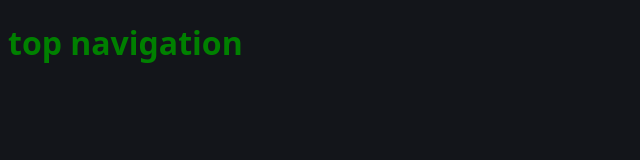
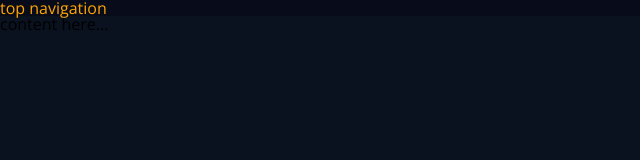
Before and after one commit to JoshuaM1995/portfolio, an Astro site: page / in a window 1280 px wide. Shown: the whole page, without its empty margins (0-640 px from the left). Built offline with nearby package versions, Linux system fonts and the light colour scheme; Astro itself is replaced by a stand-in of ours.

Commit message:
reset css

```diff
--- a/src/components/TopNavigation.astro
+++ b/src/components/TopNavigation.astro
@@ -1,3 +1,7 @@
-<div>
+---
+import "../styles/top-navigation.scss";
+---
+
+<header>
   <h1>top navigation</h1>
-</div>
+</header>
--- a/src/layouts/Layout.astro
+++ b/src/layouts/Layout.astro
@@ -1,4 +1,6 @@
 ---
+import "../styles/reset.css";
+
 interface Props {
   title: string;
 }
@@ -22,6 +24,12 @@
     <meta name="robots" content="index, follow" />
     <meta name="viewport" content="width=device-width" />
     <link rel="icon" type="image/svg+xml" href="/favicon.svg" />
+    <link rel="preconnect" href="https://fonts.googleapis.com" />
+    <link rel="preconnect" href="https://fonts.gstatic.com" crossorigin />
+    <link
+      href="https://fonts.googleapis.com/css2?family=Open+Sans:ital,wght@0,300;0,400;0,500;0,600;0,700;0,800;1,300;1,400;1,500;1,600;1,700;1,800&display=swap"
+      rel="stylesheet"
+    />
     <meta name="generator" content={Astro.generator} />
     <meta
       property="og:title"
@@ -38,32 +46,10 @@
     <slot />
   </body>
 </html>
+
 <style is:global>
-  :root {
-    --accent: 136, 58, 234;
-    --accent-light: 224, 204, 250;
-    --accent-dark: 49, 10, 101;
-    --accent-gradient: linear-gradient(
-      45deg,
-      rgb(var(--accent)),
-      rgb(var(--accent-light)) 30%,
-      white 60%
-    );
-  }
   html {
-    font-family: system-ui, sans-serif;
-    background: #13151a;
-    background-size: 224px;
-  }
-  code {
-    font-family:
-      Menlo,
-      Monaco,
-      Lucida Console,
-      Liberation Mono,
-      DejaVu Sans Mono,
-      Bitstream Vera Sans Mono,
-      Courier New,
-      monospace;
+    font-family: "Open Sans", sans-serif;
+    background: #0a111f !important;
   }
 </style>
--- a/src/pages/index.astro
+++ b/src/pages/index.astro
@@ -1,11 +1,12 @@
 ---
 import TopNavigation from "../components/TopNavigation.astro";
 import Layout from "../layouts/Layout.astro";
-import "../styles/main.scss";
 ---
 
 <Layout title="Joshua McNabb - Full-Stack Software Developer">
+  <TopNavigation />
+
   <main>
-    <TopNavigation />
+    <h2>content here...</h2>
   </main>
 </Layout>
--- a/src/styles/main.scss
+++ /dev/null
@@ -1,5 +0,0 @@
-main {
-  h1 {
-    color: green;
-  }
-}
--- /dev/null
+++ b/src/styles/reset.css
@@ -0,0 +1,47 @@
+/* http://meyerweb.com/eric/tools/css/reset/
+   v2.0 | 20110126
+   License: none (public domain)
+*/
+html, body, div, span, applet, object, iframe,
+h1, h2, h3, h4, h5, h6, p, blockquote, pre,
+a, abbr, acronym, address, big, cite, code,
+del, dfn, em, img, ins, kbd, q, s, samp,
+small, strike, strong, sub, sup, tt, var,
+b, u, i, center,
+dl, dt, dd, ol, ul, li,
+fieldset, form, label, legend,
+table, caption, tbody, tfoot, thead, tr, th, td,
+article, aside, canvas, details, embed,
+figure, figcaption, footer, header, hgroup,
+menu, nav, output, ruby, section, summary,
+time, mark, audio, video {
+	margin: 0;
+	padding: 0;
+	border: 0;
+	font-size: 100%;
+	font: inherit;
+	vertical-align: baseline;
+}
+/* HTML5 display-role reset for older browsers */
+article, aside, details, figcaption, figure,
+footer, header, hgroup, menu, nav, section {
+	display: block;
+}
+body {
+	line-height: 1;
+}
+ol, ul {
+	list-style: none;
+}
+blockquote, q {
+	quotes: none;
+}
+blockquote:before, blockquote:after,
+q:before, q:after {
+	content: '';
+	content: none;
+}
+table {
+	border-collapse: collapse;
+	border-spacing: 0;
+}
--- /dev/null
+++ b/src/styles/top-navigation.scss
@@ -0,0 +1,7 @@
+header {
+  background: #070B1A;
+
+  h1 {
+    color: orange;
+  }
+}
```
